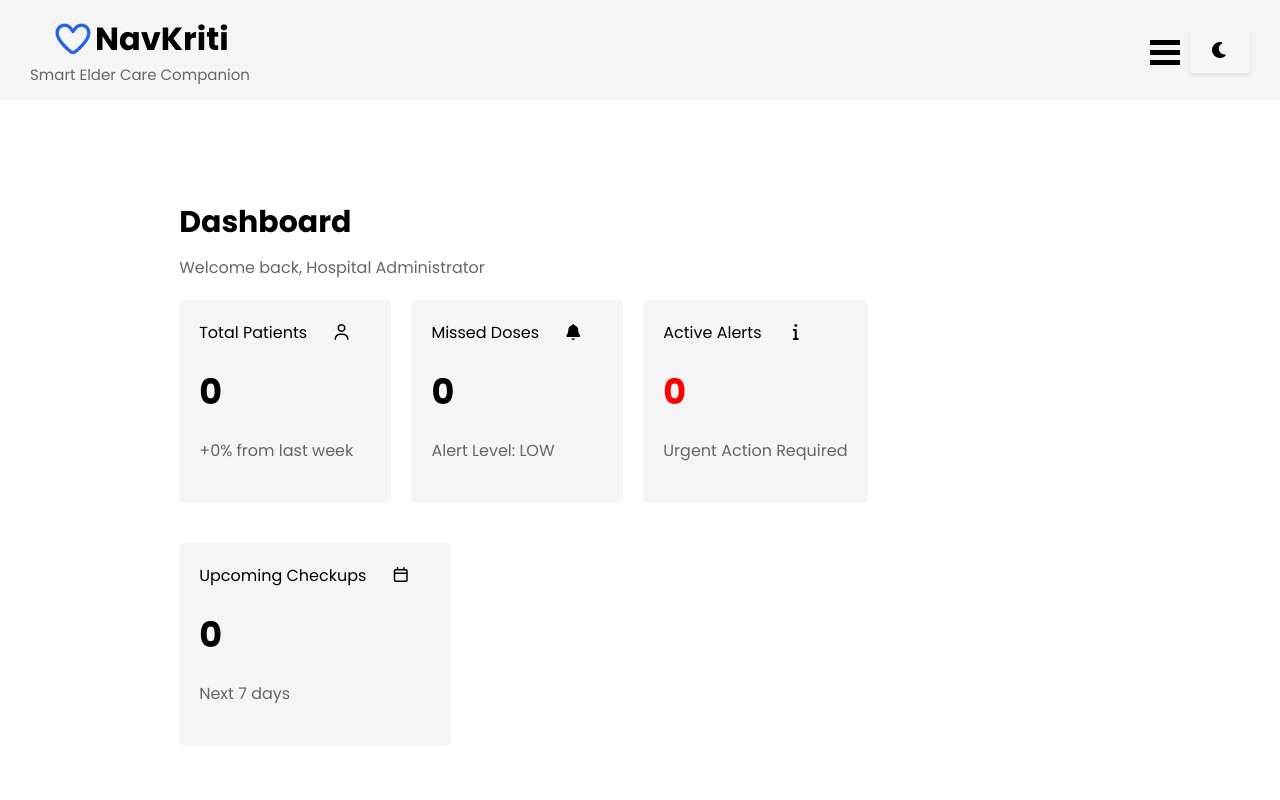
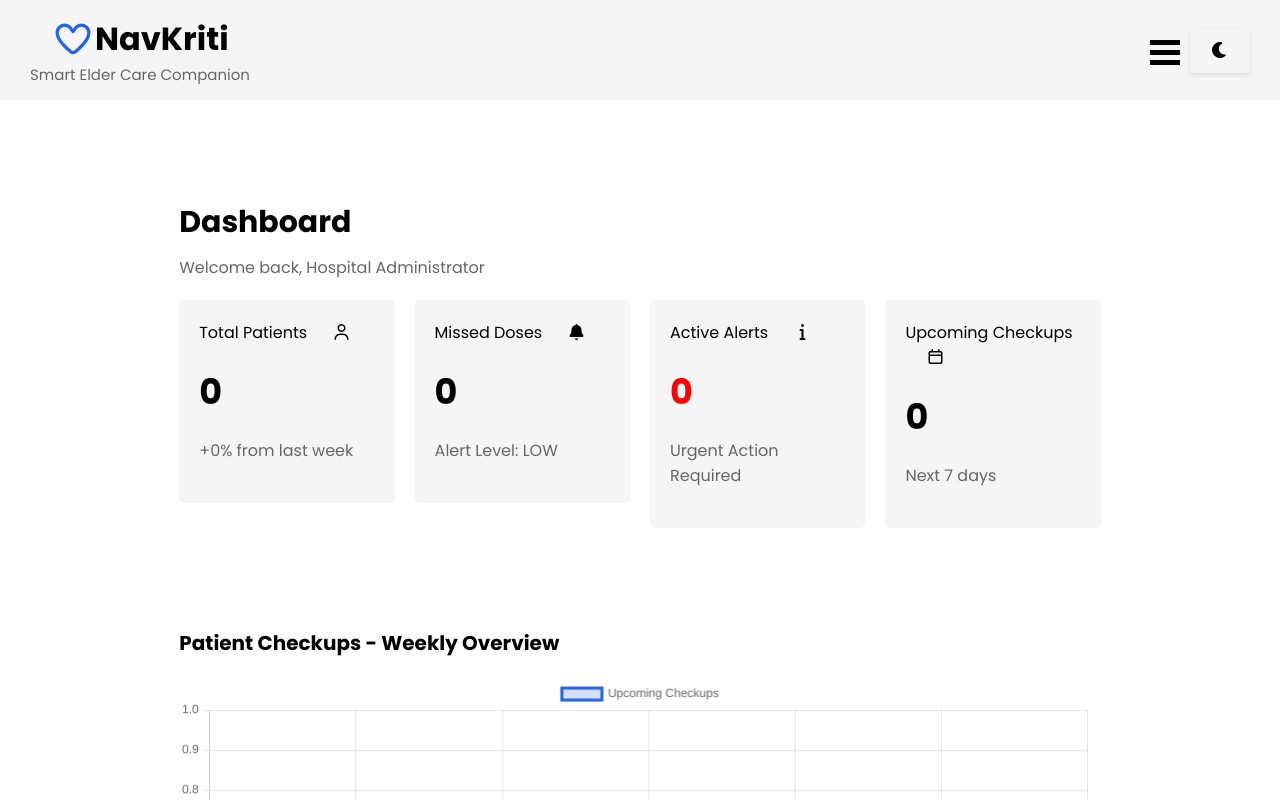
Before and after one commit to heroic-himanshu/Navkriti, a Next.js app: page /hospital/dashboard in a window 1280 px wide. Shown: the top 800 px of the page. Built offline with nearby package versions, Linux system fonts and the light colour scheme.

Commit message:
made dashboard hospital

```diff
--- a/src/app/globals.css
+++ b/src/app/globals.css
@@ -16,15 +16,13 @@
   --light-bg-color: #f5f5f5;
 }
 
-a {
+a,button {
   text-decoration: none;
   color: black;
-  transition: scale 0.5s ease;
-}
-
-a:hover {
-  transform: scale(1.01);
-}
+  transition: all 0.5s ease;
+}
+
+
 
 header {
   display: flex;
@@ -70,7 +68,7 @@
   padding: 10px;
   border-radius: 5px;
   color: var(--font-color);
-  transition: background-color 0.3s ease, color 0.3s ease;
+  transition: background-color 0.5s ease, color 0.5s ease;
 }
 
 .sidebar a:hover {
@@ -85,7 +83,7 @@
 
 .logo {
   z-index: 1000;
-  transition: transform 0.3s ease;
+  transition: transform 0.5s ease;
 }
 
 .logo:hover {
@@ -134,7 +132,7 @@
 }
 
 .card:hover {
-  transform: scale(1.1);
+  transform: scale(1.02);
 }
 
 .card div {
@@ -202,7 +200,7 @@
   border-bottom: 1px solid var(--font-color-light);
   margin: 10px;
   font-size: 18px;
-  transition: border-bottom 0.3s linear;
+  transition: border-bottom 0.5s linear;
 }
 
 .right input::placeholder {
@@ -305,7 +303,9 @@
   padding: 20px;
   margin-top: 20px;
   border-radius: 5px;
-}
+  transition: transform 1s ease;
+}
+
 
 .dashboard-card p {
   margin-bottom: 20px;
@@ -572,7 +572,7 @@
   padding: 0.75rem 1.5rem !important;
   border-radius: 0.5rem !important;
   font-weight: 500 !important;
-  transition: all 0.3s ease !important;
+  transition: all 1s ease !important;
   border: none !important;
   cursor: pointer !important;
   font-size: 1rem !important;
@@ -590,7 +590,7 @@
   padding: 0.75rem 1.5rem !important;
   border-radius: 0.5rem !important;
   font-weight: 500 !important;
-  transition: all 0.3s ease !important;
+  transition: all 1s ease !important;
   border: 2px solid var(--primary-color) !important;
   cursor: pointer !important;
   font-size: 1rem !important;
@@ -2485,7 +2485,7 @@
 
   .sidebar {
     width: 0px;
-    transition: width 0.3s ease-in-out;
+    transition: width 0.5s ease-in-out;
     background: white;
   }
 
@@ -2555,6 +2555,37 @@
   opacity: 0.8;
 }
 
+.cards-container{
+  display: grid;
+  grid-template-columns: repeat(4,1fr);
+}
+
+@media screen and (min-width : 1360px) {
+  .cards-container{
+    margin-right: 100px;
+  }
+}
+
+@media screen and (max-width : 1260px) {
+  .cards-container{
+    grid-template-columns: repeat(3,1fr);
+  }
+}
+
+@media screen and (max-width : 950px) {
+  .cards-container{
+    grid-template-columns: repeat(2,1fr);
+  }
+}
+
+@media screen and (max-width : 770px) {
+  .cards-container{
+    grid-template-columns: repeat(1,1fr);
+  }
+}
+
+
+
 @media screen and (max-width: 730px) {
   .alert-card h3 {
     font-size: 18px;
@@ -2632,7 +2663,7 @@
 }
 
 .appointment-card {
-  transition: transform 0.3s ease;
+  transition: transform 0.5s ease;
 }
 .appointment-card:hover {
   cursor: pointer;
@@ -2659,6 +2690,7 @@
 a:hover,
 button:hover {
   cursor: pointer;
+  transform: scale(1.05);
 }
 
 .patientBasics {
@@ -2711,7 +2743,7 @@
   padding: 20px;
   border-radius: 10px;
   box-shadow: 0 4px 6px rgba(0, 0, 0, 0.1);
-  transition: transform 0.3s ease;
+  transition: transform 0.5s ease;
 }
 
 .activityCard p,
```
